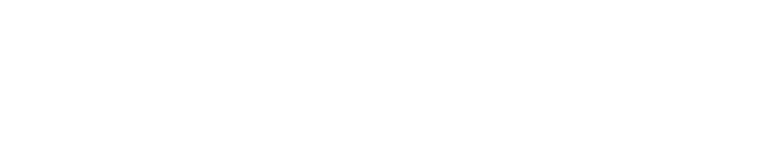
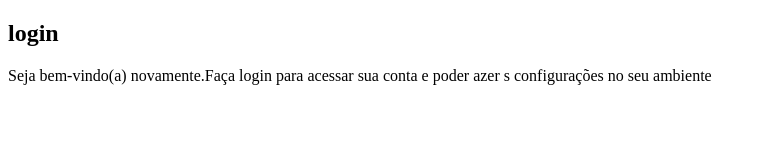
Before and after one commit to andredourado08/Projeto-login, a plain HTML site: page index.html in a window 1280 px wide. Shown: the whole page, without its empty margins (0-765 px from the left). Drawn offline with Linux system fonts and the light colour scheme.

Commit message:
Estrutura Login

```diff
--- a/index.html
+++ b/index.html
@@ -7,6 +7,19 @@
     <link rel="stylesheet" href="estilos/style.css">
 </head>
 <body>
+    <main>
+        <section id="login">
+            <div id="imagem">
 
+            </div>
+            <div id="formulario">
+                <h1>login</h1>
+                <p>Seja bem-vindo(a) novamente.Faça login para acessar sua conta e poder azer s configurações no seu ambiente </p>
+                <form action="login.php" method="post">
+
+                </form>
+            </div>
+        </section>
+    </main>
 </body>
 </html>
```
Also changed, not shown: estilos/style.css (+10 -0 lines).
